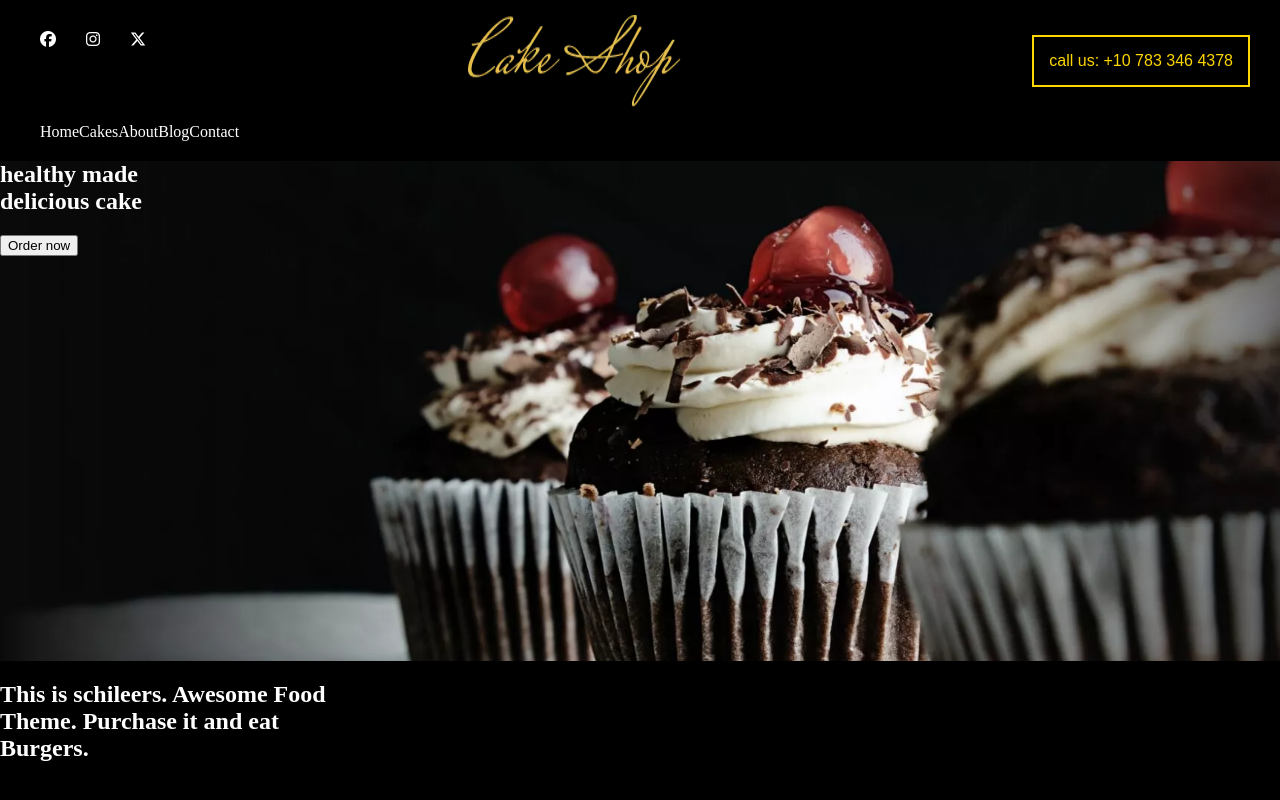
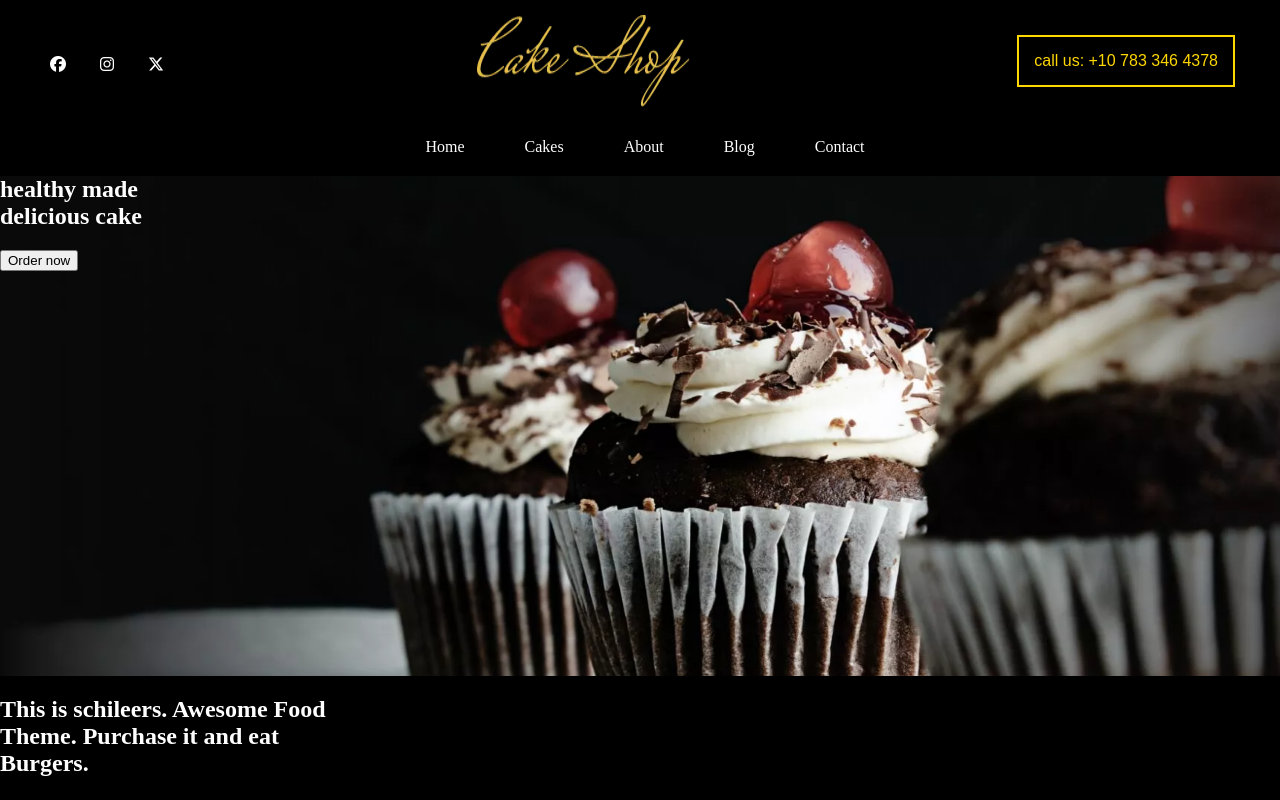
Before and after one commit to AzamAnsari8/Cake-Shop, a plain HTML site: page index.html in a window 1280 px wide. Drawn offline with Linux system fonts and the light colour scheme.

Commit message:
nav align

```diff
--- a/index.html
+++ b/index.html
@@ -16,26 +16,26 @@
         <div class="header">
             <div class="">
                 <ul class="social">
-                    <i class="fa-brands fa-facebook"></i>
+                    <i class="fa-brands fa-facebook Facebook"></i>
 
-                    <i class="fa-brands fa-instagram"></i>
+                    <i class="fa-brands fa-instagram Instagram"></i>
 
-                    <i class="fa-brands fa-x-twitter"></i>
+                    <i class="fa-brands fa-x-twitter Twitter"></i>
                 </ul>
             </div>
             <img src="images/logo.png.webp" alt="logo" class="">
             <button class="call-us">call us: +10 783 346 4378</button>
         </div>
-        <nav class="navbar">
-            <ul class="navbarr">
-                <li>Home</li>
-                <li>Cakes</li>
-                <li>About</li>
-                <li>Blog</li>
-                <li>Contact</li>
-            </ul>
-        </nav>
     </header>
+    <nav class="navbar">
+        <ul class="navbarr">
+            <li><a href="" class="home">Home</a></li>
+            <li><a href="" class="cakes">Cakes</a></li>
+            <li><a href="" class="about">About</a></li>
+            <li><a href="" class="blog">Blog</a></li>
+            <li><a href="" class="contact">Contact</a></li>
+        </ul>
+    </nav>
 
     <main>
         <section class="bg-img">
--- a/style.css
+++ b/style.css
@@ -4,20 +4,54 @@ body {
     margin: 0;
     padding: 0;
 }
-.head{
-    padding-top: 15px;
+
+.head {
+    padding: 15px;
 }
 
-.header{
+.header {
     display: flex;
     flex-direction: row;
     justify-content: space-between;
 }
 
-.social{
-    display: grid;
-    grid-template-columns: auto auto auto;
-    grid-gap: 30px;
+.social {
+    padding-top: 10px;
+    padding-left: 20px;
+}
+
+.Facebook{
+    margin: 15px;
+    transform: scaleX(1);
+}
+
+.Facebook:hover{
+    transform: scaleX(-1);
+    transition: transform 0.5s;
+    color: gold;
+    cursor: pointer;
+}
+
+.Instagram{
+    margin: 15px;
+}
+
+.Instagram:hover{
+    transform: scaleX(-1);
+    transition: transform 0.5s;
+    color: gold;
+    cursor: pointer;
+}
+
+.Twitter{
+    margin: 15px;
+}
+
+.Twitter:hover{
+    transform: scaleX(-1);
+    transition: transform 0.5s;
+    color: gold;
+    cursor: pointer;
 }
 
 .call-us {
@@ -29,22 +63,50 @@ body {
     font-size: medium
 }
 
-.call-us:hover{
+.call-us:hover {
     background-color: gold;
     color: white;
 
 }
 
-.navbar{
+.navbar {}
+
+.navbarr {
+    display: flex;
+    flex-direction: row;
+    justify-content: center;
+    list-style: none;
 
 }
 
-.navbarr{
-    display: flex;
-    flex-direction: row;
+.home{
+    margin-right: 30px ;
+    text-decoration: none;
+    color: white;
+}
 
-    list-style: none;
+.cakes{
+    margin: 0px 30px ;
+    text-decoration: none;
+    color: white;
+}
 
+.about{
+    margin:0px 30px ;
+    text-decoration: none;
+    color: white;
+}
+
+.blog{
+    margin: 0px 30px ;
+    text-decoration: none;
+    color: white;
+}
+
+.contact{
+    margin: 0px 30px ;
+    text-decoration: none;
+    color: white;
 }
 
 .bg-img {
```
